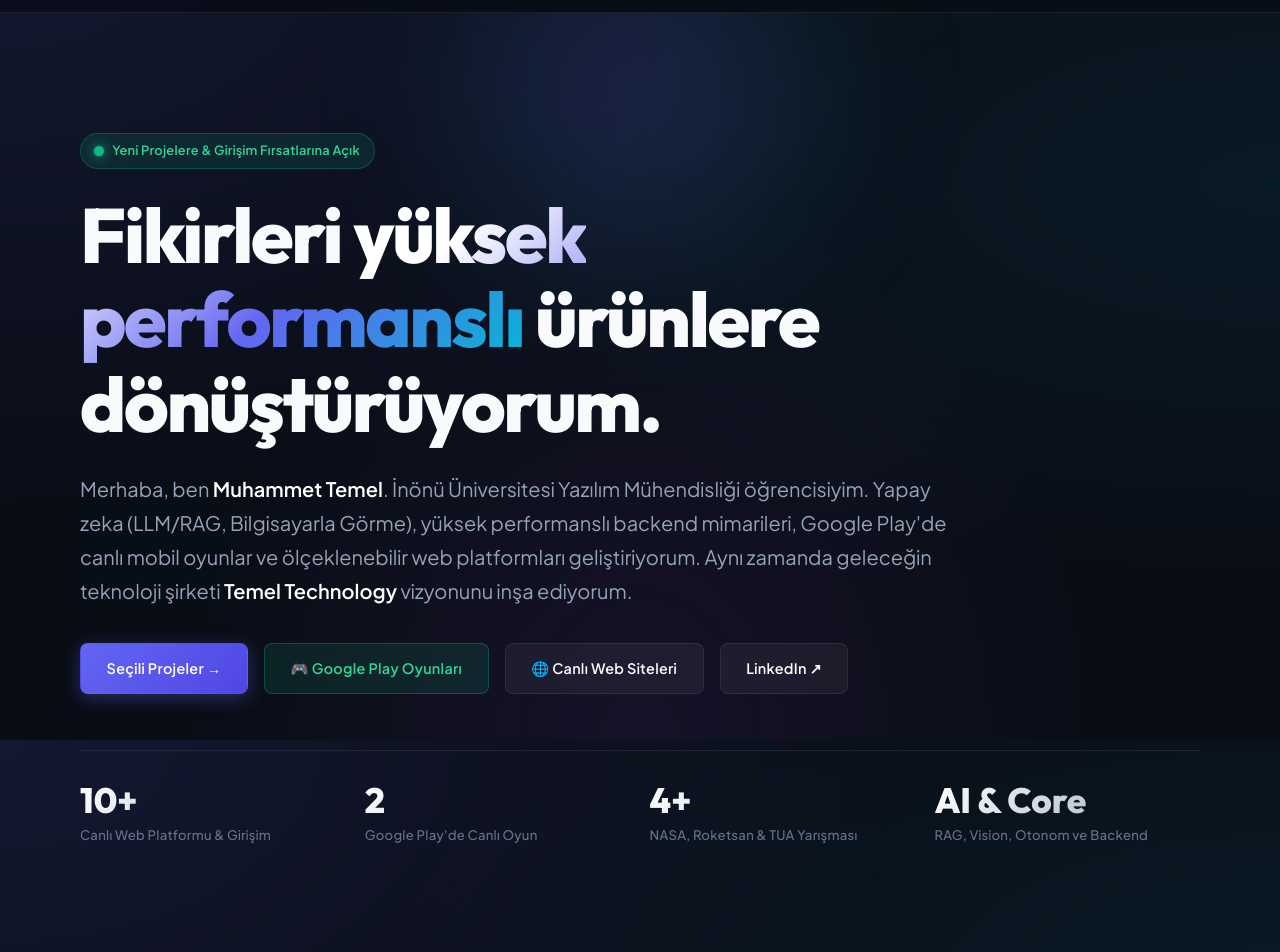
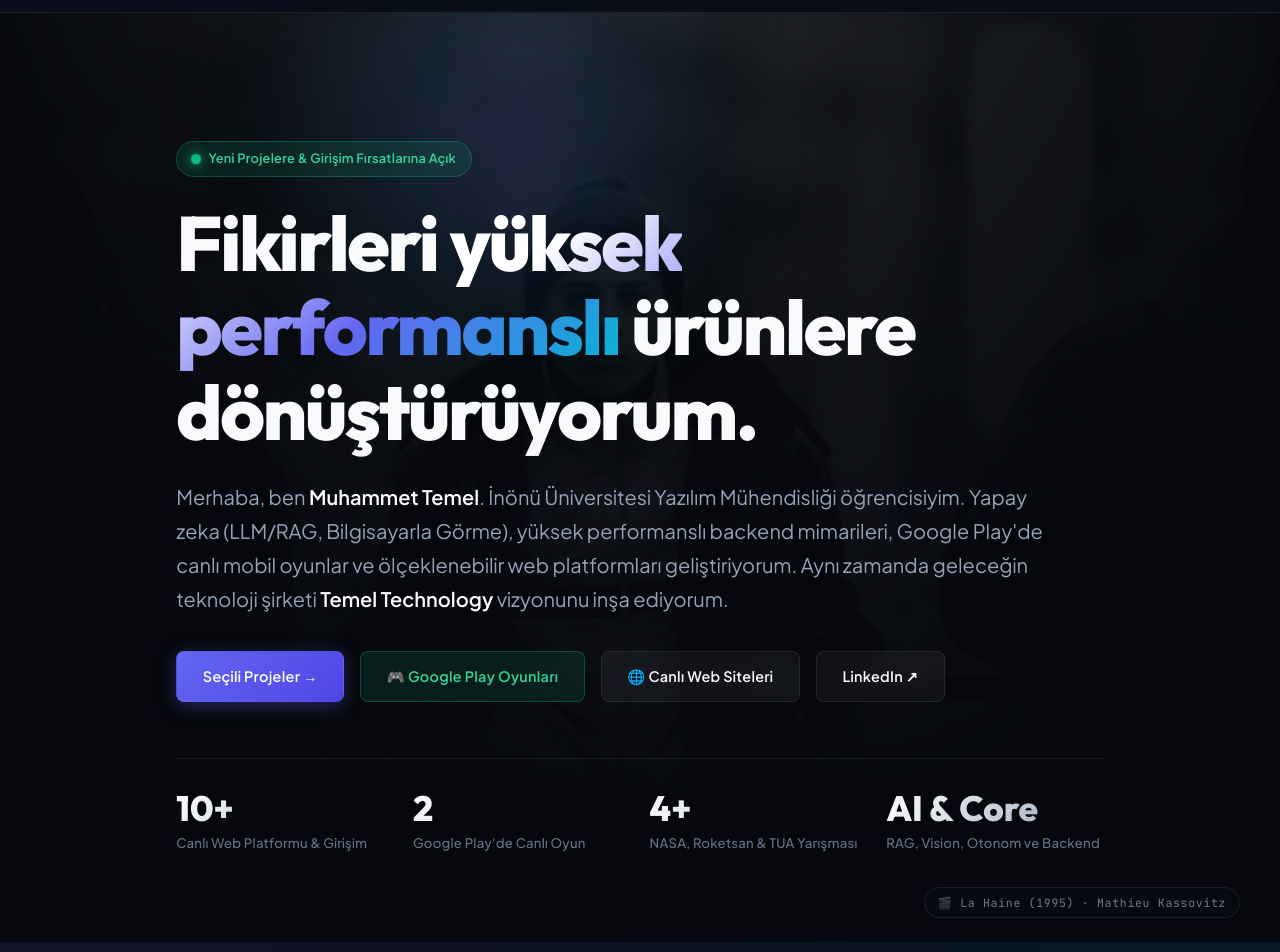
Before and after one commit to temelinho/portfolyo, a plain HTML site: page index.html in a window 1280 px wide. Shown: the part 60-1012 px from the top of the page. Drawn offline with Linux system fonts and the light colour scheme.

Commit message:
La Haine sinematik gorseli hero arka planina ozel gradyan maskesi ve modern efektlerle geri yuklendi

```diff
--- a/index.html
+++ b/index.html
@@ -33,6 +33,7 @@
   <main>
     <!-- Hero Bölümü -->
     <section class="hero">
+      <div class="hero-bg" aria-hidden="true"></div>
       <div class="hero-glow"></div>
       <div class="wrap">
         <div class="badge-status">
@@ -75,6 +76,9 @@
             <span class="stat-label">RAG, Vision, Otonom ve Backend</span>
           </div>
         </div>
+      </div>
+      <div class="hero-film-credit" aria-hidden="true">
+        <span>🎬 La Haine (1995) · Mathieu Kassovitz</span>
       </div>
     </section>
 
--- a/style.css
+++ b/style.css
@@ -161,24 +161,68 @@ a {
 /* ---------- Hero Bölümü ---------- */
 .hero {
   position: relative;
-  padding: clamp(4rem, 10vw, 7.5rem) 0 clamp(3rem, 7vw, 5rem);
+  min-height: 80vh;
+  display: flex;
+  align-items: center;
+  padding: clamp(4.5rem, 10vw, 8rem) 0 clamp(3.5rem, 7vw, 5.5rem);
   overflow: hidden;
+  background: var(--bg);
+}
+.hero-bg {
+  position: absolute;
+  inset: 0;
+  background: url('assets/hero.jpg') center 28% / cover no-repeat;
+  filter: grayscale(100%) contrast(1.2) brightness(0.7);
+  opacity: 0.42;
+  z-index: 0;
+  pointer-events: none;
+  transform: scale(1.02);
+  transition: transform 6s ease-out;
+}
+.hero:hover .hero-bg {
+  transform: scale(1.05);
+}
+.hero-bg::after {
+  content: '';
+  position: absolute;
+  inset: 0;
+  background:
+    linear-gradient(180deg, rgba(9, 13, 22, 0.3) 0%, rgba(9, 13, 22, 0.75) 65%, var(--bg) 100%),
+    linear-gradient(90deg, rgba(9, 13, 22, 0.92) 0%, rgba(9, 13, 22, 0.45) 50%, rgba(9, 13, 22, 0.85) 100%);
 }
 .hero-glow {
   position: absolute;
-  top: -120px;
-  left: 50%;
-  transform: translateX(-50%);
-  width: 600px;
+  top: -80px;
+  left: 20%;
+  width: 500px;
   height: 400px;
-  background: radial-gradient(circle, rgba(99,102,241,0.22) 0%, rgba(6,182,212,0.06) 50%, transparent 70%);
+  background: radial-gradient(circle, rgba(99,102,241,0.2) 0%, rgba(6,182,212,0.08) 50%, transparent 70%);
   filter: blur(60px);
-  z-index: 0;
+  z-index: 1;
   pointer-events: none;
 }
 .hero .wrap {
   position: relative;
-  z-index: 1;
+  z-index: 2;
+}
+.hero-film-credit {
+  position: absolute;
+  right: var(--gap);
+  bottom: 1.5rem;
+  z-index: 3;
+  font-family: var(--font-mono);
+  font-size: .72rem;
+  letter-spacing: .06em;
+  color: rgba(255, 255, 255, 0.45);
+  background: rgba(9, 13, 22, 0.6);
+  padding: .3rem .8rem;
+  border-radius: 20px;
+  border: 1px solid rgba(255, 255, 255, 0.08);
+  backdrop-filter: blur(8px);
+  pointer-events: none;
+}
+@media (max-width: 768px) {
+  .hero-film-credit { display: none; }
 }
 .badge-status {
   display: inline-flex;
```
